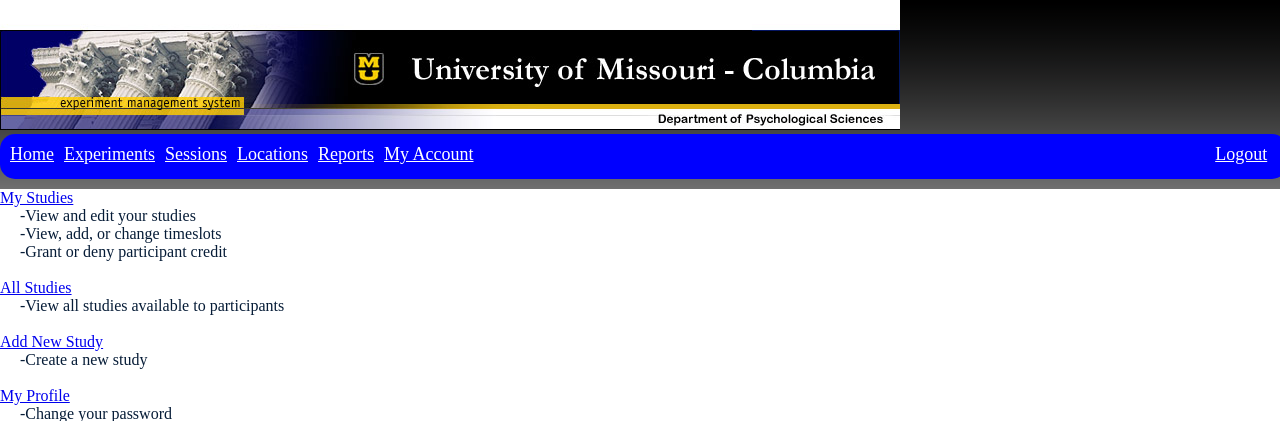
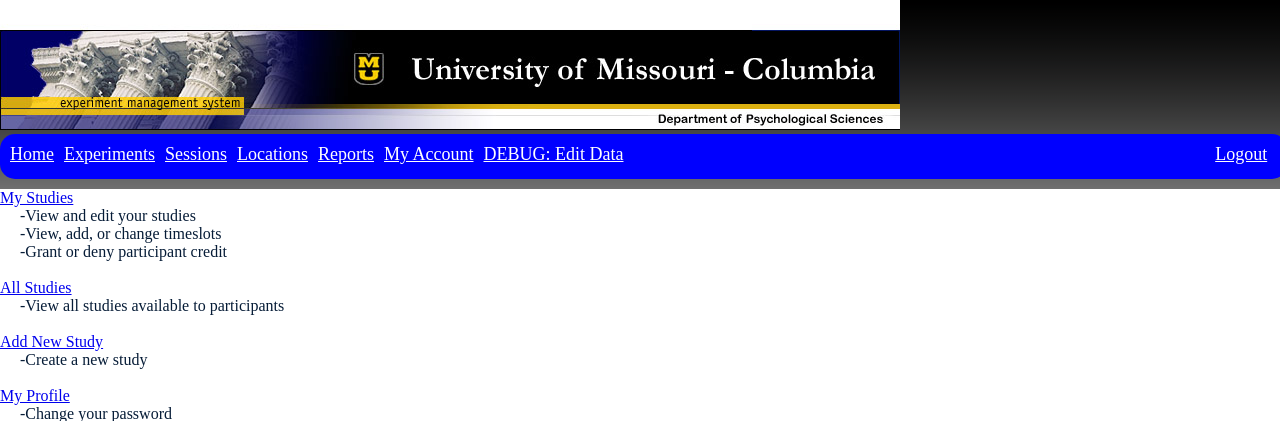
Before and after one commit to chrisdopuch/CS-3380-Database-Project, a PHP site: page /eHome.php in a window 1280 px wide. Shown: the top 421 px of the page. Run offline with PHP 8.4, Linux system fonts and the light colour scheme; a user stored in the database is signed in.

Commit message:
header.php modified with $debug = true
I added a $debug variable to the header file that, when true, will
display debugging links on the experimenter header. Since pages have to
be restricted to either participants or experimenters, ONLY
EXPERIMENTERS CAN USE DATAEDIT.PHP for the time being. If this is a
problem we can fix it with a temporary hack.

```diff
--- a/header.php
+++ b/header.php
@@ -12,6 +12,12 @@ Input: the type of user intended to use the page, should be either "experimenter
 Output: html for the header
 */
 function top($user_type){
+
+	/* DEBUGGING ENVIRONMENT VARIABLE
+		When set to TRUE, debug tools will appear on the experimenter header.
+	*/
+	$debug = true;
+
 	//start the session
 	session_start();
 
@@ -57,6 +63,9 @@ function top($user_type){
 			echo "<a class=\"headerLinks\" href=\"eLocations.php\">Locations</a>\n";
 			echo "<a class=\"headerLinks\" href=\"eReports.php\">Reports</a>\n";
 			echo "<a class=\"headerLinks\" href=\"eUserInfo.php\">My Account</a>\n";
+			if ($debug){
+				echo "<a class=\"headerLinks\" href=\"dataedit.php\">DEBUG: Edit Data</a>\n";
+			}
 		}
 		else{
 			echo "<a class=\"headerLinks\" href=\"pHome.php\">Home</a>\n";
```
